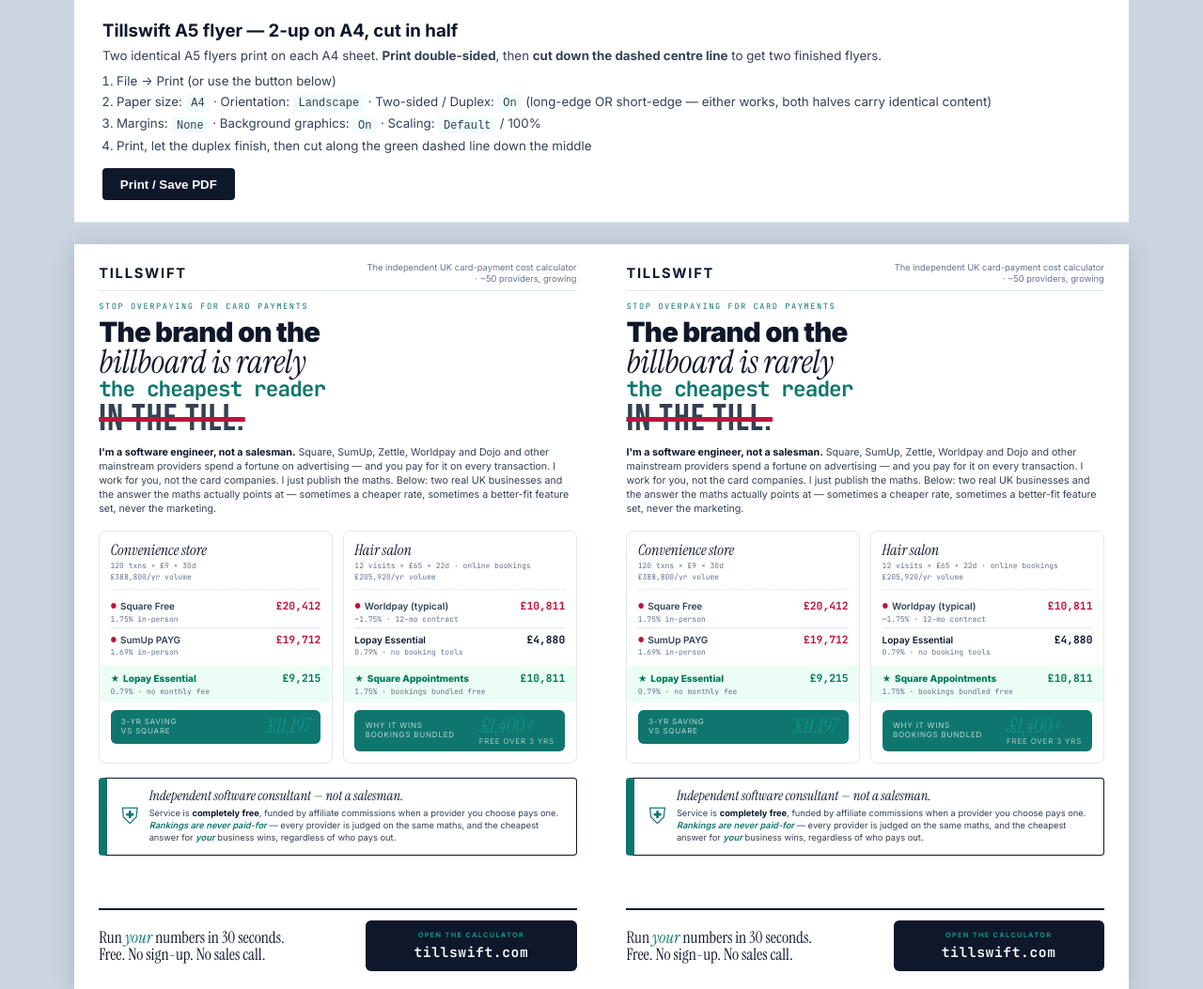
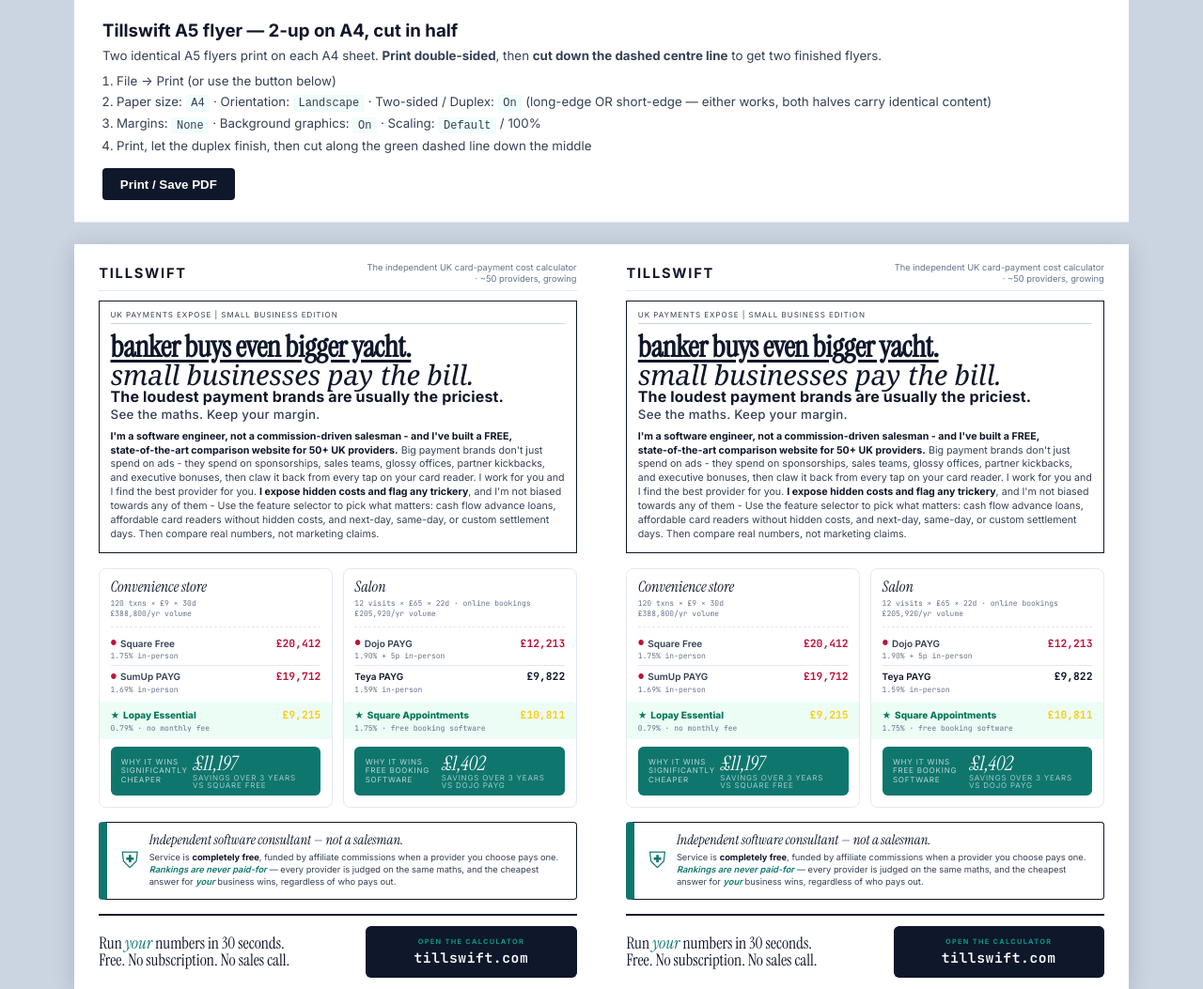
Before and after one commit to wazzuck/tillswift, a plain HTML site: page flyer.html in a window 1280 px wide. Shown: the top 1053 px of the page at 94% size. Drawn offline with Linux system fonts and the light colour scheme.

Commit message:
Updating

```diff
--- a/flyer.html
+++ b/flyer.html
@@ -114,14 +114,21 @@
 }
 
 /* ── Hero ── */
-.hero { margin-bottom: 4mm; }
+.hero {
+  margin-bottom: 4mm;
+  border: 0.35mm solid var(--ink);
+  padding: 2.4mm 3mm 3mm;
+  background: #fff;
+}
 .hero-eyebrow {
-  font-family: var(--font-mono);
-  font-size: 6.5pt;
-  letter-spacing: 0.18em;
-  color: var(--accent);
+  font-family: var(--font-sans);
+  font-size: 6pt;
+  letter-spacing: 0.12em;
+  color: var(--ink2);
   text-transform: uppercase;
   margin-bottom: 2mm;
+  border-bottom: 0.25mm solid var(--border2);
+  padding-bottom: 1.2mm;
 }
 .hero-h {
   font-size: 22pt;
@@ -132,38 +139,47 @@
 }
 .hero-h .line { display: block; }
 .hero-h .line-sans {
-  font-family: var(--font-sans);
-  font-weight: 900;
-  font-size: 22pt;
-  letter-spacing: -0.025em;
+  font-family: var(--font-serif);
+  font-weight: 700;
+  font-size: 24pt;
+  letter-spacing: -0.015em;
   color: var(--ink);
+}
+.hero-h .line-underline {
+  text-decoration: underline;
+  text-decoration-thickness: 0.08em;
+  text-underline-offset: 0.08em;
 }
 .hero-h .line-serif {
   font-family: var(--font-serif);
-  font-style: italic;
+  font-style: normal;
   font-weight: 400;
-  font-size: 26pt;
-  letter-spacing: -0.005em;
+  font-size: 22pt;
+  letter-spacing: -0.01em;
   color: var(--ink);
 }
+.hero-h .line-alt-italic {
+  font-family: Georgia, "Times New Roman", serif;
+  font-style: italic;
+  letter-spacing: -0.005em;
+}
 .hero-h .line-mono {
-  font-family: var(--font-mono);
+  font-family: var(--font-sans);
   font-weight: 700;
-  font-size: 17pt;
-  letter-spacing: -0.04em;
-  color: var(--accent);
-  text-transform: lowercase;
+  font-size: 12pt;
+  letter-spacing: 0.01em;
+  color: var(--ink);
+  text-transform: none;
 }
 .hero-h .line-strike {
-  font-family: 'Bebas Neue', 'Inter', sans-serif;
-  font-weight: 400;
-  font-size: 30pt;
-  letter-spacing: 0.03em;
-  text-transform: uppercase;
+  font-family: var(--font-sans);
+  font-weight: 500;
+  font-size: 10pt;
+  letter-spacing: 0.02em;
+  text-transform: none;
   color: var(--ink2);
-  text-decoration: line-through;
-  text-decoration-thickness: 0.13em;
-  text-decoration-color: var(--rose);
+  text-decoration: none;
+  margin-top: 1.2mm;
 }
 .hero-sub {
   font-size: 8pt;
@@ -235,13 +251,13 @@
 .compare-row.cheap + .compare-row { border-top: 0; }
 .compare-row.cheap .pname { color: var(--emerald); font-weight: 800; }
 .compare-row.cheap .pname::before { content:'★'; color: var(--emerald); margin-right: 1mm; font-size: 7pt; }
-.compare-row.cheap .pcost { color: var(--emerald); }
+.compare-row.cheap .pcost { color: #facc15; }
 
 .savings-strip {
   margin-top: auto;
   padding: 2mm 3mm;
   background: var(--accent);
-  color: #fff;
+  color: #facc15;
   border-radius: 1.5mm;
   display: flex; align-items: center; justify-content: space-between;
   margin-top: 2mm;
@@ -257,7 +273,7 @@
   font-family: var(--font-serif);
   font-style: italic;
   font-size: 16pt;
-  color: var(--accent2);
+  color: #fff;
   line-height: 1;
 }
 
@@ -456,7 +472,7 @@
 .matrix tr.win { background: var(--emerald-soft); }
 .matrix tr.win .pname { color: var(--emerald); font-weight: 700; }
 .matrix tr.win .pname::before { content:'★ '; color: var(--emerald); font-size: 7pt; }
-.matrix tr.win .num { color: var(--emerald); }
+.matrix tr.win .num { color: #facc15; }
 .matrix tr.why-row td {
   font-size: 5.5pt;
   line-height: 1.35;
@@ -579,15 +595,15 @@
     </header>
 
     <section class="hero">
-      <div class="hero-eyebrow">STOP OVERPAYING FOR CARD PAYMENTS</div>
+      <div class="hero-eyebrow">UK payments expose | small business edition</div>
       <h1 class="hero-h">
-        <span class="line line-sans">The brand on the</span>
-        <span class="line line-serif">billboard is rarely</span>
-        <span class="line line-mono">the cheapest reader</span>
-        <span class="line line-strike">in the till.</span>
+        <span class="line line-sans line-underline">banker buys even bigger yacht.</span>
+        <span class="line line-serif line-alt-italic">small businesses pay the bill.</span>
+        <span class="line line-mono">The loudest payment brands are usually the priciest.</span>
+        <span class="line line-strike">See the maths. Keep your margin.</span>
       </h1>
       <p class="hero-sub">
-        <strong>I'm a software engineer, not a salesman.</strong> Square, SumUp, Zettle, Worldpay and Dojo and other mainstream providers spend a fortune on advertising — and you pay for it on every transaction. I work for you, not the card companies. I just publish the maths. Below: two real UK businesses and the answer the maths actually points at — sometimes a cheaper rate, sometimes a better-fit feature set, never the marketing.
+        <strong>I'm a software engineer, not a commission-driven salesman - and I've built a FREE,<br>state-of-the-art comparison website for 50+ UK providers.</strong> Big payment brands don't just spend on ads - they spend on sponsorships, sales teams, glossy offices, partner kickbacks, and executive bonuses, then claw it back from every tap on your card reader. I work for you and I find the best provider for you. <strong>I expose hidden costs and flag any trickery</strong>, and I'm not biased towards any of them -  Use the feature selector to pick what matters: cash flow advance loans, affordable card readers without hidden costs, and next-day, same-day, or custom settlement days. Then compare real numbers, not marketing claims.
       </p>
     </section>
 
@@ -611,31 +627,31 @@
           <span class="pcost">£9,215</span>
         </div>
         <div class="savings-strip">
-          <div class="ss-label">3-yr saving<br>vs Square</div>
-          <div class="ss-amount">£11,197</div>
+          <div class="ss-label">Why it wins<br>significantly cheaper</div>
+          <div class="ss-amount">£11,197<span style="display:block;font-family:var(--font-sans);font-size:6pt;letter-spacing:0.1em;text-transform:uppercase;color:rgba(255,255,255,0.6);font-style:normal">savings over 3 years vs square free</span></div>
         </div>
       </article>
 
       <article class="compare-card">
         <div class="biz">
-          <div class="biz-name">Hair salon</div>
+          <div class="biz-name">Salon</div>
           <div class="biz-numbers">12 visits × £65 × 22d · online bookings<br>£205,920/yr volume</div>
         </div>
         <div class="compare-row expensive">
-          <span class="pname">Worldpay (typical) <small>~1.75% · 12-mo contract</small></span>
-          <span class="pcost">£10,811</span>
+          <span class="pname">Dojo PAYG <small>1.90% + 5p in-person</small></span>
+          <span class="pcost">£12,213</span>
         </div>
         <div class="compare-row">
-          <span class="pname">Lopay Essential <small>0.79% · no booking tools</small></span>
-          <span class="pcost">£4,880</span>
+          <span class="pname">Teya PAYG <small>1.59% in-person</small></span>
+          <span class="pcost">£9,822</span>
         </div>
         <div class="compare-row cheap">
-          <span class="pname">Square Appointments <small>1.75% · bookings bundled free</small></span>
+          <span class="pname">Square Appointments <small>1.75% · free booking software</small></span>
           <span class="pcost">£10,811</span>
         </div>
         <div class="savings-strip">
-          <div class="ss-label">Why it wins<br>bookings bundled</div>
-          <div class="ss-amount">£1,400+<span style="display:block;font-family:var(--font-sans);font-size:6pt;letter-spacing:0.1em;text-transform:uppercase;color:rgba(255,255,255,0.6);font-style:normal">free over 3 yrs</span></div>
+          <div class="ss-label">Why it wins<br>free booking software</div>
+          <div class="ss-amount">£1,402<span style="display:block;font-family:var(--font-sans);font-size:6pt;letter-spacing:0.1em;text-transform:uppercase;color:rgba(255,255,255,0.6);font-style:normal">savings over 3 years vs dojo payg</span></div>
         </div>
       </article>
 
@@ -650,7 +666,7 @@
     </div>
 
     <div class="cta">
-      <div class="cta-text">Run <em>your</em> numbers in 30 seconds.<br>Free. No sign-up. No sales call.</div>
+      <div class="cta-text">Run <em>your</em> numbers in 30 seconds.<br>Free. No subscription. No sales call.</div>
       <div class="cta-url">
         <small>OPEN THE CALCULATOR</small>
         tillswift.com
@@ -672,18 +688,18 @@
     </header>
 
     <section class="back-hero">
-      <h1>The right answer<br>changes by <em>business.</em><br>The maths decides — not the marketing.</h1>
-      <p>The cheapest pure rate is rarely the best buy. Sometimes it is — high-volume convenience retail lives or dies on the rate. But cafés need a free POS, restaurants need same-day settlement and a kitchen display, and online stores need a storefront bundled in. Below: a different winner for every business type, and the feature that earns it the spot.</p>
+      <h1>The right answer<br>changes by <em>business.</em><br>The maths decides - not the ad copy.</h1>
+      <p>The lowest sticker rate is not the lowest real cost. Convenience retail lives or dies on rate, but cafés need free POS, restaurants need same-day settlement and kitchen tools, and online stores need storefront economics. Below: a different winner for each model, based on what keeps more money in your business.</p>
     </section>
 
     <div class="why-cols">
       <div class="why-col warn">
-        <h3>What you're being sold</h3>
+        <h3>What they're selling you</h3>
         <ul>
-          <li>Brand-name reassurance — same 1.69–1.75% as everyone else</li>
+          <li>Brand-name reassurance — same rates as similar advertised brands</li>
           <li>"Flat" pricing that bills debit-only shops at the credit-card rate</li>
           <li>12-month merchant agreements that lock you in even when better offers appear</li>
-          <li>Surcharges of +1.5–2.0% on premium and non-UK cards, buried in the small print</li>
+          <li>Surcharges of +1.5-2.0% on premium and non-UK cards, hidden in the small print</li>
         </ul>
       </div>
       <div class="why-col good">
@@ -716,7 +732,7 @@
         <!-- Café — Square wins on features -->
         <tr class="biz-row"><td colspan="3">Café <small>£10 × 80 × 26d · £249,600/yr</small></td></tr>
         <tr class="cheap"><td class="pname">Lopay Essential</td><td class="prate">0.79% · cheapest in-person rate</td><td class="num">£5,916</td></tr>
-        <tr class="exp"><td class="pname">SumUp PAYG</td><td class="prate">1.69% in-person · the marketed default</td><td class="num">£12,655</td></tr>
+        <tr class="exp"><td class="pname">SumUp PAYG</td><td class="prate">1.69% in-person · the heavily advertised default</td><td class="num">£12,655</td></tr>
         <tr class="win"><td class="pname">Square Free</td><td class="prate">1.75% in-person + free POS bundle</td><td class="num">£13,104</td></tr>
         <tr class="why-row"><td colspan="3"><strong>Why Square wins for cafés:</strong> free POS, menu, modifiers, online orders, gift cards, loyalty and CRM — ~£40/mo of tools bundled into the rate.</td></tr>
 
@@ -739,7 +755,7 @@
 
     <div class="back-footer">
       <div class="back-indie">
-        <strong>I'm an independent software consultant, not a salesman.</strong> The site already ranks <strong>around 50 UK providers and is still growing</strong>. The goal is to find the best buyer for <em>you</em> — and to show up the naughty ones banking on the small print.
+        <strong>I'm an independent software consultant, not a salesman.</strong> The site already ranks <strong>around 50 UK providers and is still growing</strong>. The goal is to find the best deal for <em>you</em> - and expose providers padding margins in the small print.
       </div>
       <div class="back-url">
         <span class="upper">Run your numbers</span>
```
